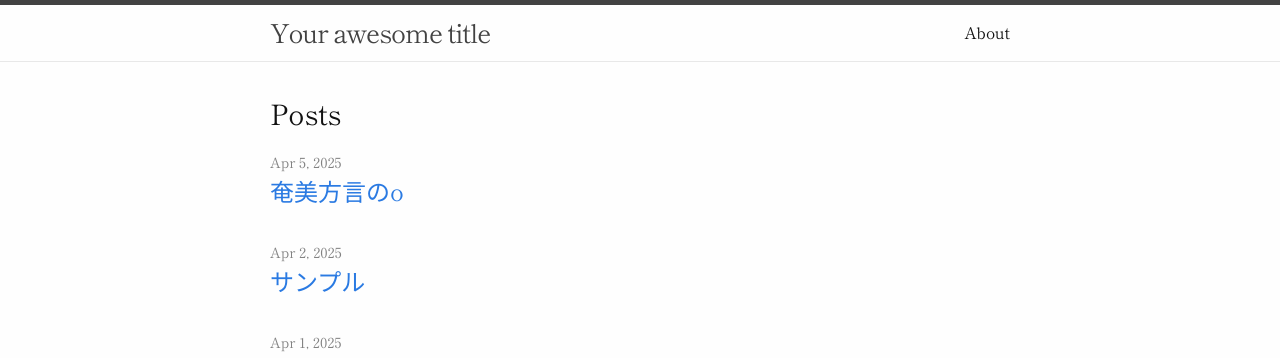
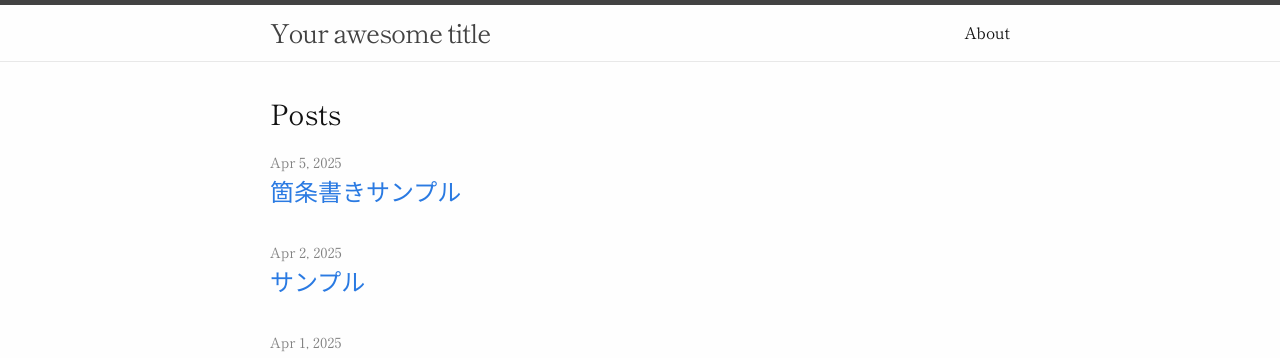
Before and after one commit to njargon/njargon.github.io, a Jekyll site: the page built from index.markdown, in a window 1280 px wide. Shown: the top 358 px of the page. Built offline with Jekyll 4.4.1, drawn with Linux system fonts in a browser that asks for light colours.

Commit message:
vault backup: 2025-04-05 23:24:36

```diff
--- a/_posts/.obsidian/workspace.json
+++ b/_posts/.obsidian/workspace.json
@@ -41,12 +41,12 @@
             "state": {
               "type": "markdown",
               "state": {
-                "file": "2025-04-05-奄美方言のo.md",
+                "file": "2025-04-05-箇条書きサンプル.md",
                 "mode": "source",
                 "source": false
               },
               "icon": "lucide-file",
-              "title": "2025-04-05-奄美方言のo"
+              "title": "2025-04-05-箇条書きサンプル"
             }
           }
         ],
@@ -213,7 +213,7 @@
   "active": "37f9b9c5a86a19dc",
   "lastOpenFiles": [
     "2025-04-02-サンプル.md",
-    "2025-04-05-奄美方言のo.md",
+    "2025-04-05-箇条書きサンプル.md",
     "2025-04-01-空白.md",
     "2025-03-31-welcome-to-jekyll.md",
     "2025-04-01-article.md",
```
Also changed, not shown: _posts/2025-04-05-箇条書きサンプル.md (renamed from _posts/2025-04-05-奄美方言のo.md).
